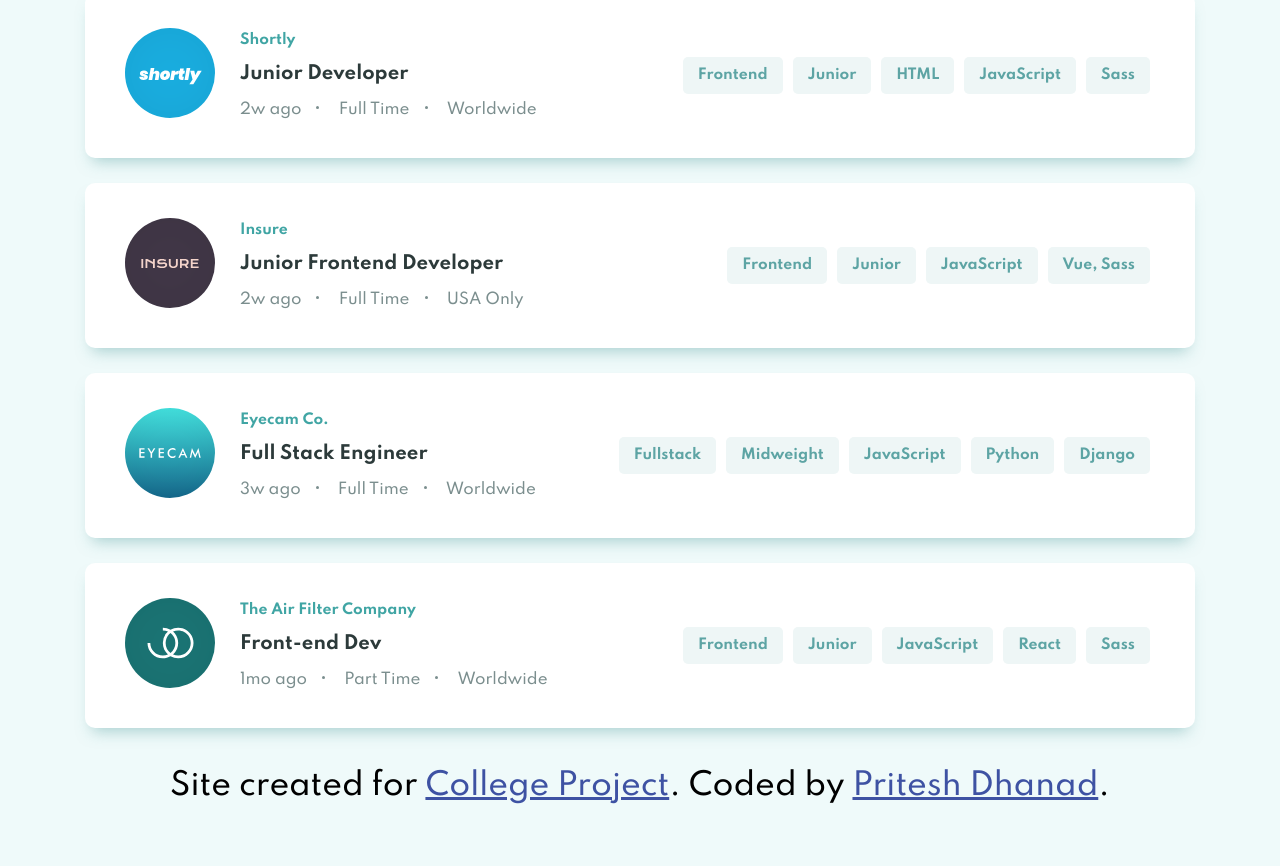
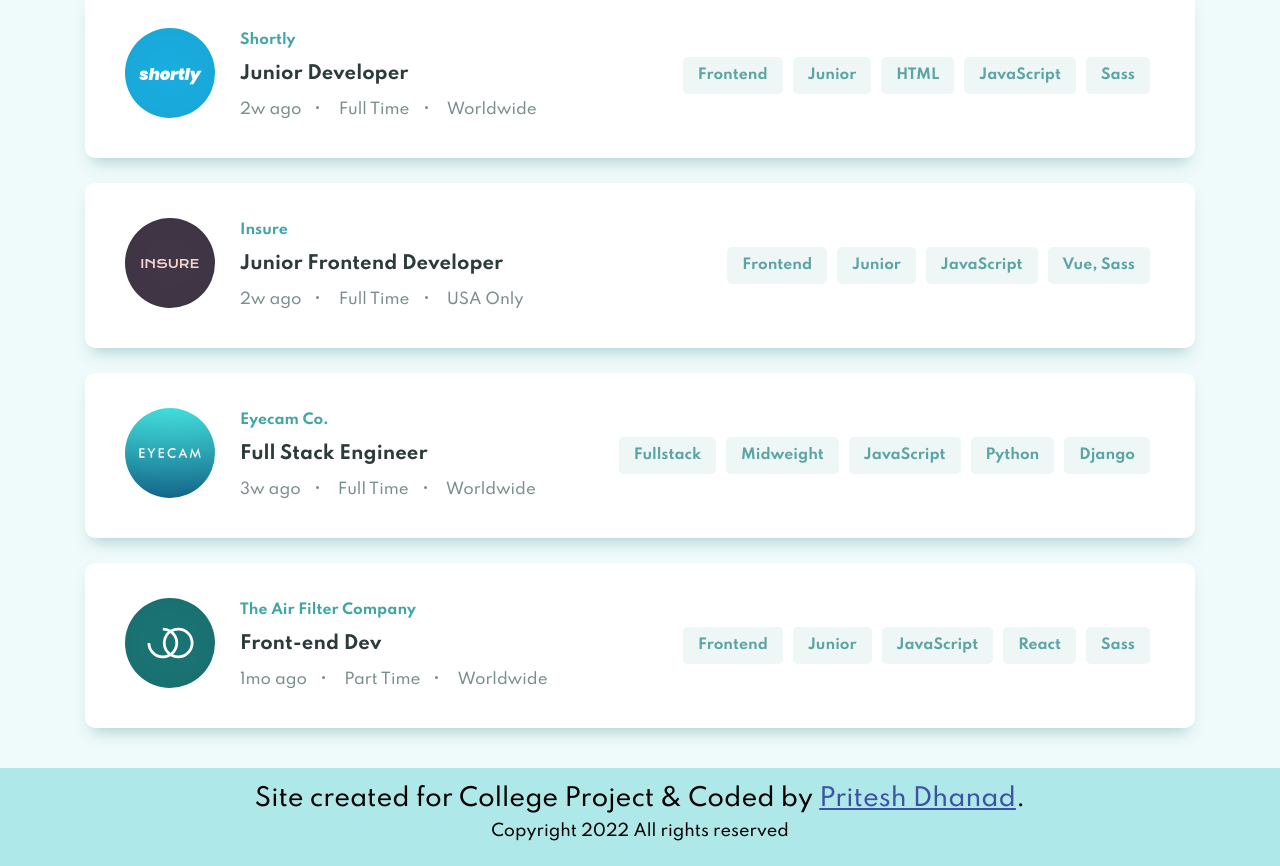
Before and after one commit to Prathamesh-Dukare/project-2-joblistsite, a plain HTML site: page index.html in a window 1280 px wide. Shown: the part 1398-2264 px from the top of the page. Before the commit the page ends 2202 px from the top, so only its background shows below. Drawn offline with Linux system fonts and the light colour scheme.

Commit message:
Update : Footer

```diff
--- a/index.html
+++ b/index.html
@@ -12,7 +12,7 @@
   <link href="https://fonts.googleapis.com/css2?family=Spartan:wght@500;700&display=swap" rel="stylesheet">
   <link rel="stylesheet" href="./style.css">
   <style>
-    .attribution { font-size: 30px; text-align: center; }
+    .attribution { font-size: 24px;padding: 1rem; text-align: center; }
     .attribution a { color: hsl(228, 45%, 44%); }
   </style>
 </head>
@@ -36,9 +36,11 @@
 
 
   <div class="attribution">
-    Site created for <a href="https://www.frontendmentor.io?ref=challenge" target="_blank">College Project</a>.
-    Coded by <a href="#">Pritesh Dhanad</a>.
+    Site created for College Project &
+    Coded by <a href="https://github.com/pritesh7098">Pritesh Dhanad</a>.
+    <div class="copy">Copyright 2022 All rights reserved</div>
   </div>
+
 
   <script src="./main.js"></script>
 </body>
--- a/main.js
+++ b/main.js
@@ -179,7 +179,7 @@ function getJobListingHTML(jobData, filterTags = []) {
             <a href="${jobData.website}" target="_blank"><img src="${jobData.logo}" alt="${jobData.company}" class="jobs__img" /></a>
 
                 <div class="jobs__info">
-                    <span class="jobs__company">${jobData.company}</span>
+                    <span class="jobs__company"> <a class="jobs__company" href="${jobData.website}" target="_blank">${jobData.company}</a> </span>
                     <span class="jobs__title">${jobData.position}</span>
 
                     <ul class="jobs__details">
--- a/style.css
+++ b/style.css
@@ -103,6 +103,7 @@ body {
 }
 
 .jobs__company {
+    text-decoration: none;
     color: #40A5A4;
     font-size: 14px;
     display: block;
@@ -158,11 +159,17 @@ body {
     transition: background-color 0.2s;
     position: relative;
 }
-
+.attribution {
+    background-color: #afe8e8!important;
+}
 .close-tag {
     padding-right: 45px;
 }
-
+.copy{
+    font-size: 16px;
+    padding: 4px;
+    margin: 5px;
+}
 .close-tag::after {
     content: "";
     display: block;
```
